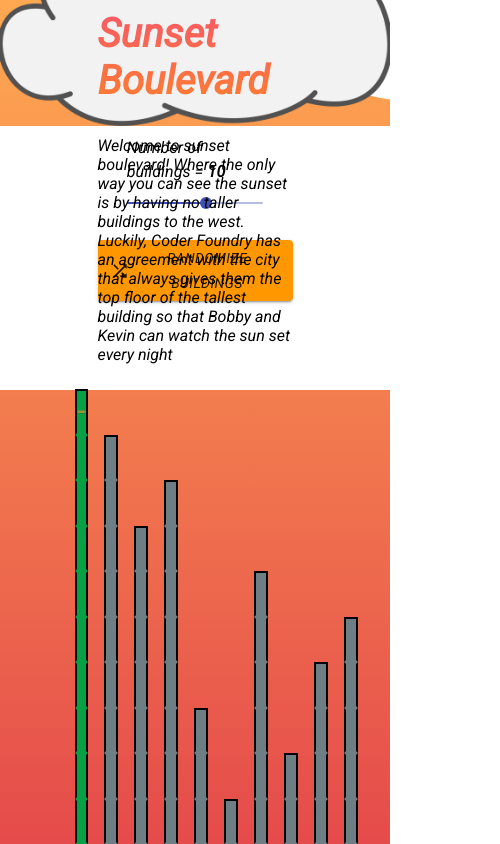
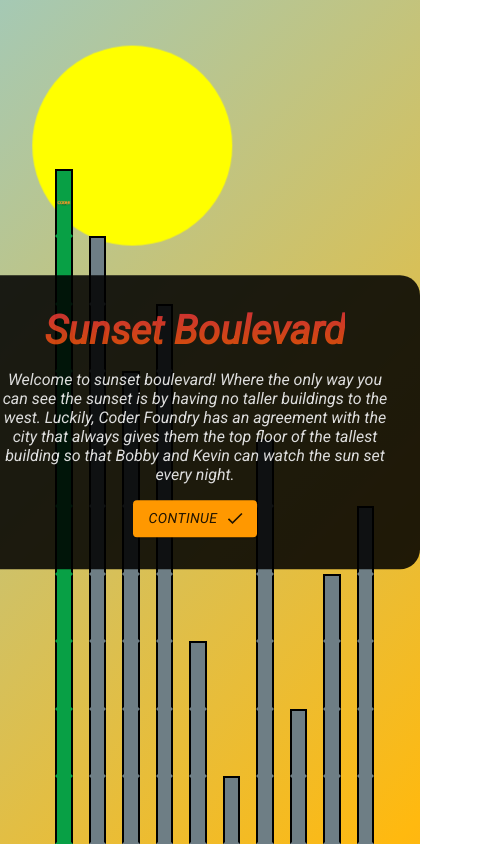
Before and after one commit to blchelle/sunset-boulevard, a React (Create React App) app: page / in a window 390 px wide. Shown: the whole page, 500 px wide, since content can reach past the window. Built offline with nearby package versions, Linux system fonts and the light colour scheme.

Commit message:
Sunset animation added changed header styling

```diff
--- a/src/App.css
+++ b/src/App.css
@@ -4,39 +4,22 @@
   align-items: flex-end;
   justify-content: flex-end;
   position: relative;
-  max-height: 100vh;
-  background: linear-gradient(#ffa951, #e54b4b), url(./assets/landscape.jpg);
+  height: 100vh;
 }
-
-/* @keyframes sky {
-  50%{
-    background: ##ffd700dd url(./assets/landscape.jpg);
-  }
-  65%{
-    background-color: ##ffb90fdd url(./assets/landscape.jpg);
-  }
-  85% {
-    background-color: ##b39800dd url(./assets/landscape.jpg);
-  }
-  100% {
-    background-color: #68228bdd url(./assets/landscape.jpg);
-  }
-} */
 
 .sun {
   position: absolute;
   width: 200px;
   height: 200px;
-  left: -200px;
-  top: -100px;
+  left: 50px;
+  top: 0px;
   border-radius: 50%;
-  background-color: white;
-  animation: sunset 5s forwards
+  background-color: yellow;
+  animation: sunset 60s forwards
 }
 
 @keyframes sunset {
   100% {
-    transform: translateX(500px);
-
+    transform: translateY(calc(100vh - 200px)) translateX(-250px);
   }
 }
--- a/src/App.js
+++ b/src/App.js
@@ -1,12 +1,14 @@
 import React, { useState } from 'react';
-import Header from './components/settings/header.component';
+import Welcome from './components/welcome/welcome.component';
+import Input from './components/input/input.component';
 import City from './components/city/city.component'
 import './App.css';
 
 function App() {
 
   const [citySize, setCitySize] = useState(10);
-  const [shuffleCity, setShuffleCity ] = useState(false)
+  const [shuffleCity, setShuffleCity ] = useState(false);
+  const [firstTime, setFirstTime] = useState(window.localStorage.getItem('firstTime'));
 
   const handleCitySizeChange = (event, newValue) => {
     setCitySize(newValue);
@@ -15,7 +17,14 @@
   return (
     <div className="App">
       <div className="sun" />
-      <Header sliderValue={citySize} changeHandler={handleCitySizeChange} clickHandler={() => setShuffleCity(!shuffleCity)}></Header>
+      {
+        firstTime === null ?
+        <Welcome clickHandler={() => {
+          window.localStorage.setItem('firstTime', 'false')
+          setFirstTime(false)
+        }}/> :
+        <Input sliderValue={citySize} changeHandler={handleCitySizeChange} clickHandler={() => setShuffleCity(!shuffleCity)}/>
+      }
       <City numBuildings={citySize} shuffleCity={shuffleCity}/>
     </div>
   );
--- a/src/components/building/building.styles.css
+++ b/src/components/building/building.styles.css
@@ -1,5 +1,6 @@
 .building {
   display: flex;
+  z-index: 2;
   flex-direction: column;
   justify-content: flex-end;
   flex: 1;
--- a/src/components/city/city.styles.css
+++ b/src/components/city/city.styles.css
@@ -2,7 +2,7 @@
   display: flex;
   justify-content: space-between;
   align-items: flex-end;
-  width: 85vw;
-  height: 70vh;
-  padding-right: 2rem;
+  width: 90vw;
+  height: 80vh;
+  padding-right: 1rem;
 }
--- /dev/null
+++ b/src/components/input/input.component.jsx
@@ -0,0 +1,68 @@
+import React from 'react';
+import { Slider, Typography, Button } from '@material-ui/core';
+import { Shuffle } from '@material-ui/icons';
+import { withStyles } from '@material-ui/core/styles'
+import { orange } from '@material-ui/core/colors';
+import './input.styles.css';
+
+const ColorButton = withStyles((theme) => ({
+  root: {
+    color: theme.palette.getContrastText(orange[500]),
+    backgroundColor: orange[500],
+    '&:hover': {
+      backgroundColor: orange[700],
+    },
+  },
+}))(Button);
+
+const PrettoSlider = withStyles({
+  root: {
+    color: orange[500],
+    height: 8,
+  },
+  thumb: {
+    height: 24,
+    width: 24,
+    backgroundColor: '#fff',
+    border: '2px solid currentColor',
+    marginTop: -8,
+    marginLeft: -12,
+    '&:focus, &:hover, &$active': {
+      boxShadow: 'inherit',
+    },
+  },
+  active: {},
+  valueLabel: {
+    left: 'calc(-50% + 4px)',
+  },
+  track: {
+    height: 8,
+    borderRadius: 4,
+  },
+  rail: {
+    height: 8,
+    borderRadius: 4,
+  },
+})(Slider);
+
+export default function Input({sliderValue, changeHandler, clickHandler}) {
+  return (
+    <div className="input">
+      <div className="slider">
+        <Typography id="continuous-slider" gutterBottom>
+          Number of buildings = <strong>{sliderValue}</strong>
+        </Typography>
+        <PrettoSlider
+          className="slider"
+          defaultValue={10}
+          min={3}
+          max={15}
+          onChange={changeHandler}
+        />
+      </div>
+      <ColorButton variant="contained" color="primary" endIcon={<Shuffle />} onClick={clickHandler}>
+        Randomize Buildings
+      </ColorButton>
+    </div>
+  )
+}
--- /dev/null
+++ b/src/components/input/input.styles.css
@@ -0,0 +1,21 @@
+.input {
+  padding: 1rem;
+  background-color: #000000aa;
+  border-radius: 0 0 20px 20px;
+  position: absolute;
+  top: 0;
+  left: 50%;
+  transform: translateX(-50%);
+  display: flex;
+  z-index: 3;
+  align-items: center;
+}
+
+.slider {
+  margin-right: 2rem;
+}
+
+#continuous-slider {
+  color: #ddd;
+  width: 200px;
+}
--- a/src/components/settings/header.component.jsx
+++ /dev/null
@@ -1,52 +0,0 @@
-import React from 'react';
-import { Slider, Typography, Button } from '@material-ui/core';
-import { withStyles } from '@material-ui/core/styles'
-import { Shuffle } from '@material-ui/icons';
-import { orange } from '@material-ui/core/colors';
-import './header.styles.css';
-
-
-const ColorButton = withStyles((theme) => ({
-  root: {
-    color: theme.palette.getContrastText(orange[500]),
-    backgroundColor: orange[500],
-    '&:hover': {
-      backgroundColor: orange[700],
-    },
-  },
-}))(Button);
-
-export default function Header({sliderValue, changeHandler, clickHandler}) {
-  return (
-    <div className="header">
-      <div className="cloud cloud-large">
-        <div className="description">
-          <h1 className="title">Sunset Boulevard</h1>
-          <p>Welcome to sunset boulevard! Where the only way you can see the sunset is by having no taller buildings to the west.
-             Luckily, Coder Foundry has an agreement with the city that always gives them the top floor of the tallest building
-             so that Bobby and Kevin can watch the sun set every night
-          </p>
-        </div>
-      </div>
-      <div className="cloud cloud-small">
-        <div className="options">
-          <div className="slider">
-            <Typography id="continuous-slider" gutterBottom>
-              Number of buildings = <strong>{sliderValue}</strong>
-            </Typography>
-            <Slider
-              className="slider"
-              defaultValue={10}
-              min={3}
-              max={15}
-              onChange={changeHandler}
-            />
-          </div>
-          <ColorButton variant="contained" color="primary" startIcon={<Shuffle />} onClick={clickHandler}>
-            Randomize buildings
-          </ColorButton>
-        </div>
-      </div>
-    </div>
-  )
-}
--- a/src/components/settings/header.styles.css
+++ /dev/null
@@ -1,76 +0,0 @@
-.header {
-  width: 100%;
-  height: 30vh;
-  display: grid;
-  grid-template-columns: repeat(8, 1fr);
-}
-
-.cloud {
-  background-repeat: no-repeat;
-  background-position: bottom;
-  background-size: cover;
-
-  display: flex;
-  justify-content: center;
-}
-
-.cloud-large {
-  background-image: url(../../assets/cloud-big.png);
-  grid-column: 1 / 6;
-  grid-row: 1 / 2;
-  z-index: 2;
-}
-
-.cloud-small {
-  background-image: url(../../assets/cloud-small.png);
-  grid-column: 5 / 9;
-  grid-row: 1 / 2;
-}
-
-@media only screen and (max-width: 1000px) {
-  .header {
-    height: 60vh;
-  }
-
-  .cloud-large {
-    grid-column: 1 / -1;
-  }
-
-  .cloud-small {
-    background-image: url();
-    background-color: white;
-    grid-row: 2 / 3;
-    grid-column: 1 / -1;
-  }
-}
-
-.description {
-  width: 50%;
-  height: 0;
-  display: flex;
-  justify-content: space-between;
-  flex-direction: column;
-  margin-top: 10px;
-}
-
-.title {
-    font-size: 40px;
-    background: -webkit-linear-gradient(#f83341cc, #ff5e01cc);
-    background-clip: text;
-    -webkit-background-clip: text;
-    -webkit-text-fill-color: transparent;
-    margin-bottom: 2rem;
-}
-
-.options {
-  height: 70%;
-  width: 50%;
-  display: flex;
-  flex-direction: column;
-  justify-content: space-around;
-  align-items: center;
-}
-
-.slider {
-  width: 70%;
-}
--- /dev/null
+++ b/src/components/welcome/welcome.component.jsx
@@ -0,0 +1,32 @@
+import React from 'react'
+import { Button } from '@material-ui/core';
+import { withStyles } from '@material-ui/core/styles'
+import { Check } from '@material-ui/icons/';
+import { orange } from '@material-ui/core/colors';
+import './welcome.styles.css'
+
+const ColorButton = withStyles((theme) => ({
+  root: {
+    color: theme.palette.getContrastText(orange[500]),
+    backgroundColor: orange[500],
+    '&:hover': {
+      backgroundColor: orange[700],
+    },
+  },
+}))(Button);
+
+export default function Welcome({clickHandler}) {
+  return (
+    <div className="welcome">
+      <h1 className="title">Sunset Boulevard</h1>
+      <p className="description">
+        Welcome to sunset boulevard! Where the only way you can see the sunset is by having no taller buildings to the west.
+        Luckily, Coder Foundry has an agreement with the city that always gives them the top floor of the tallest building
+        so that Bobby and Kevin can watch the sun set every night.
+      </p>
+      <ColorButton variant="contained" color="primary" endIcon={<Check />} onClick={clickHandler}>
+        Continue
+      </ColorButton>
+    </div>
+  )
+}
--- /dev/null
+++ b/src/components/welcome/welcome.styles.css
@@ -0,0 +1,30 @@
+.welcome {
+  background-color: #000000dd;
+  border-radius: 20px;
+  position: absolute;
+  top: 50%;
+  left: 50%;
+  transform: translateX(-50%) translateY(-50%);
+  padding: 2rem;
+  text-align: center;
+  display: flex;
+  flex-direction: column;
+  align-items: center;
+  width: 450px;
+  z-index: 10;
+}
+
+.title {
+  font-size: 40px;
+  background: -webkit-linear-gradient(#f83341cc, #ff5e01cc);
+  background-clip: text;
+  -webkit-background-clip: text;
+  -webkit-text-fill-color: transparent;
+  display: block;
+  margin-bottom: 1rem;
+}
+
+.description {
+  color: #ddd;
+  margin-bottom: 1rem;
+}
--- a/src/index.css
+++ b/src/index.css
@@ -9,4 +9,20 @@
 
 body {
   position: relative;
+  background: linear-gradient(-45deg, #68228b, #fd5e53, #ffb90f, #87ceeb);
+  background-position: 100% 100%;
+  background-size: 400% 400%;
+  animation: sky 60s ease;
 }
+
+@keyframes sky {
+  0% {
+		background-position: 0% 0%;
+	}
+	50% {
+		background-position: 50% 50%;
+	}
+	100% {
+		background-position: 100% 100%;
+	}
+}
```
Also changed, not shown: public/manifest.json.
